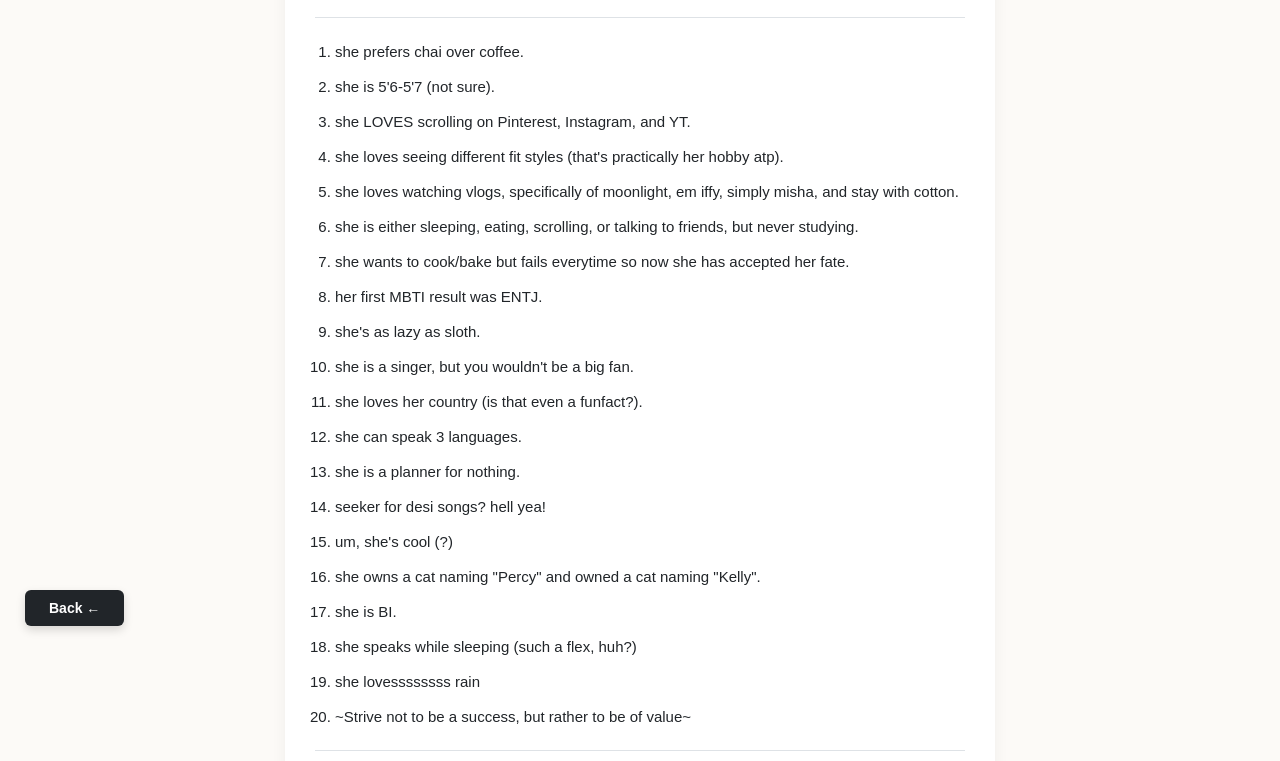
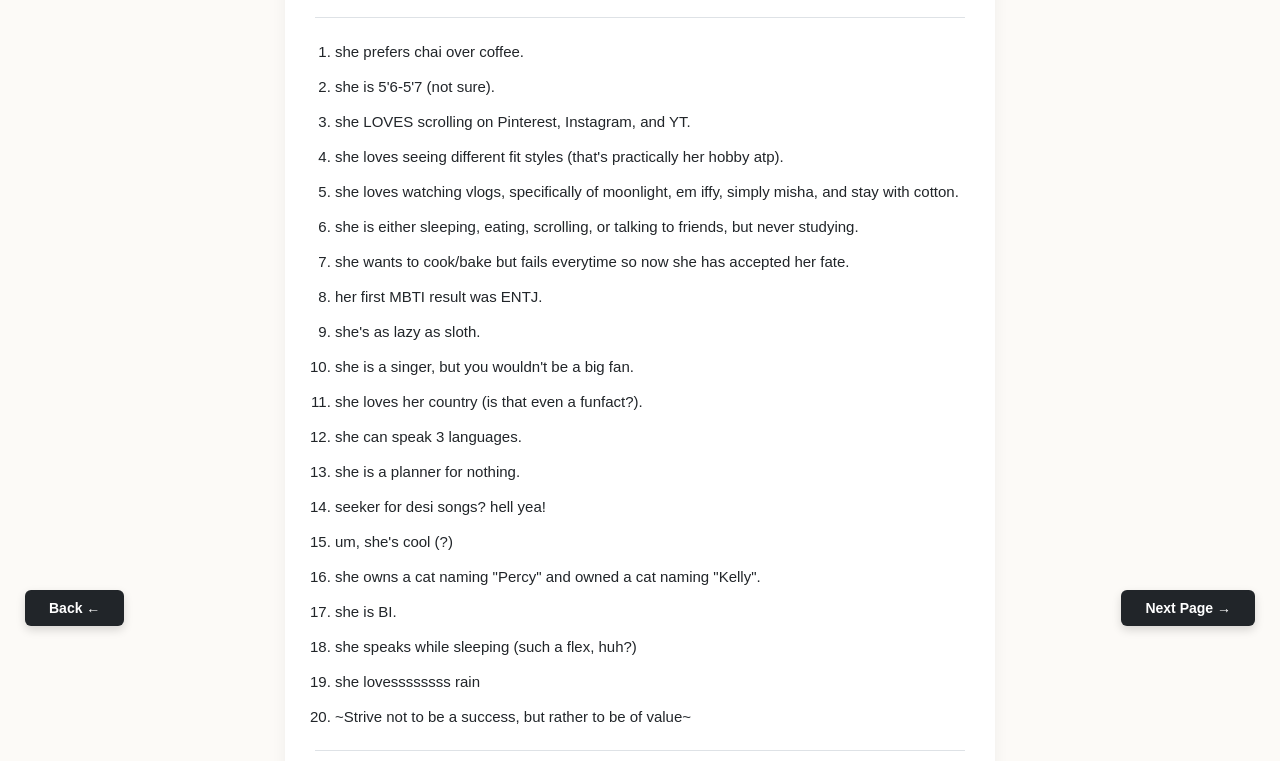
Before and after one commit to wony-098/wony_info, a plain HTML site: page templates/page3.html in a window 1280 px wide. Shown: the part 149-910 px from the top of the page. Drawn offline with Linux system fonts and the light colour scheme.

Commit message:
Update page3.html

```diff
--- a/templates/page3.html
+++ b/templates/page3.html
@@ -112,4 +112,9 @@
         </ol>
         <hr>
         <a href="/next" class="home-btn-left">Back &larr;</a>
-        <a href="/next8" class
+        <a href="/next8" class="next-btn-right">Next Page &rarr;</a>
+
+
+
+</body>
+</html>
```
